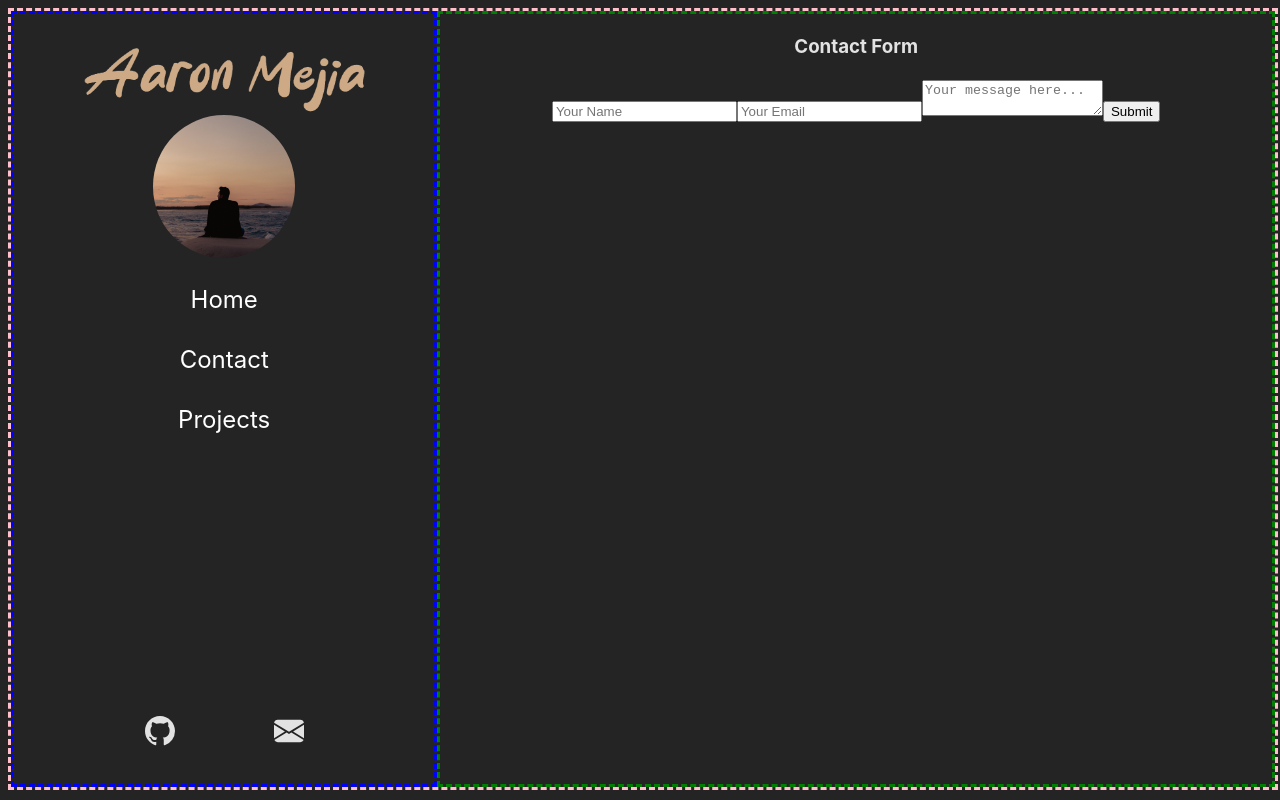
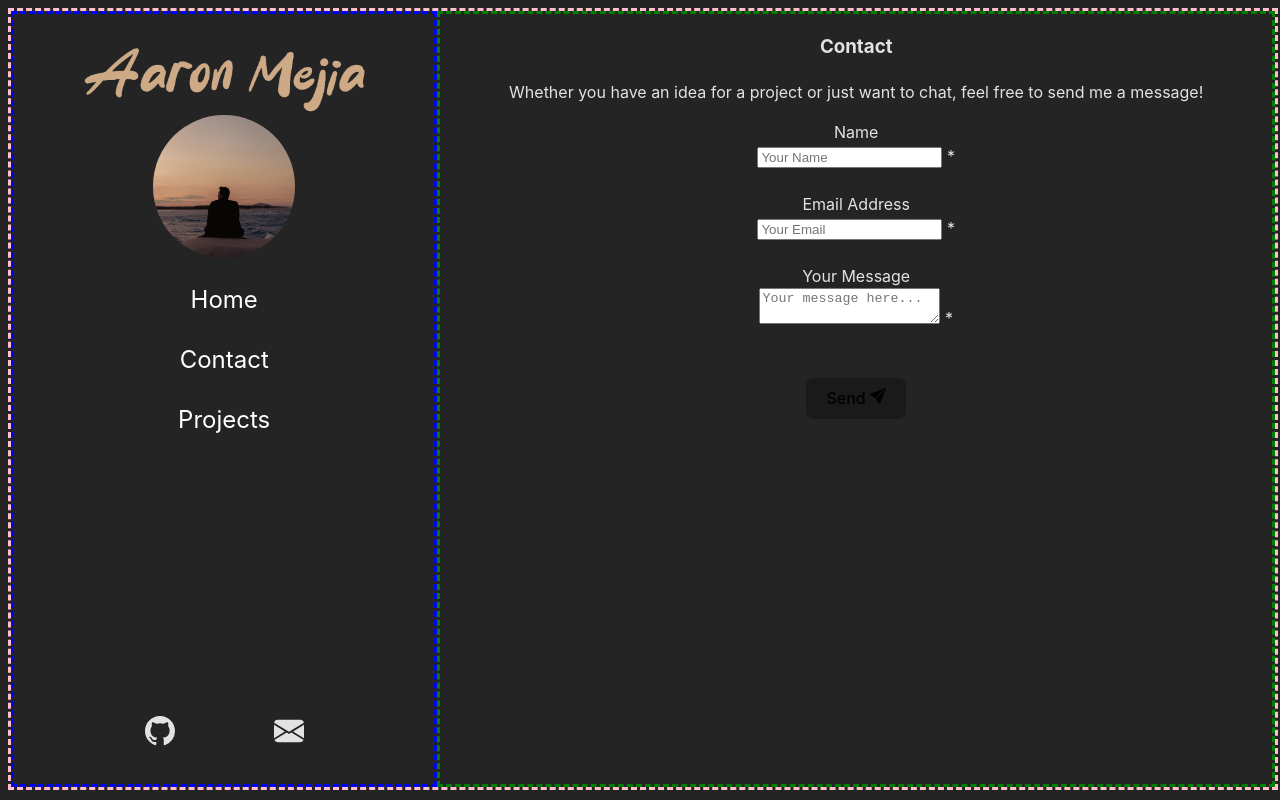
Before and after one commit to mejia-dev/mejia.dev, a React (Vite) app: page / in a window 1280 px wide. Both pictures are taken after a click on the element "Contact". Built offline with nearby package versions, Linux system fonts and the light colour scheme.

Commit message:
Improve contact form

```diff
--- a/src/components/Contact.tsx
+++ b/src/components/Contact.tsx
@@ -47,14 +47,21 @@ export default function Contact(): JSX.Element {
 
   return (
     <>
-      <h3>Contact Form</h3>
-      {/* <p>Contact contact contact! I love contact</p> */}
+      <h3>Contact</h3>
+      <p>Whether you have an idea for a project or just want to chat, feel free to send me a message!</p>
       <form id="contactForm" onSubmit={(event) => submitForm(event)}>
-        <input placeholder="Your Name" name="Name" type="text" autoComplete="name" required />
-        <input placeholder="Your Email" name="Email" type="email" autoComplete="email" required />
+        Name<br />
+        <input placeholder="Your Name" name="Name" type="text" autoComplete="name" required /><span className="requiredField"> *</span><br /><br />
+        Email Address<br />
+        <input placeholder="Your Email" name="Email" type="email" autoComplete="email" required /><span className="requiredField"> *</span><br /><br />
         {/* rows="5" cols="30" */}
-        <textarea name="Message"  placeholder="Your message here..." required />
-        <input type="submit" />
+        Your Message<br />
+        <textarea name="Message"  placeholder="Your message here..." required /><span className="requiredField"> *</span><br /><br /><br />
+        <button type="submit">
+          Send <svg xmlns="http://www.w3.org/2000/svg" width="16" height="16" fill="currentColor" className="bi bi-send-fill" viewBox="0 0 16 16">
+  <path d="M15.964.686a.5.5 0 0 0-.65-.65L.767 5.855H.766l-.452.18a.5.5 0 0 0-.082.887l.41.26.001.002 4.995 3.178 3.178 4.995.002.002.26.41a.5.5 0 0 0 .886-.083zm-1.833 1.89L6.637 10.07l-.215-.338a.5.5 0 0 0-.154-.154l-.338-.215 7.494-7.494 1.178-.471z"/>
+</svg>
+        </button>
       </form>
       <p>{statusMessage}</p>
     </>
```
